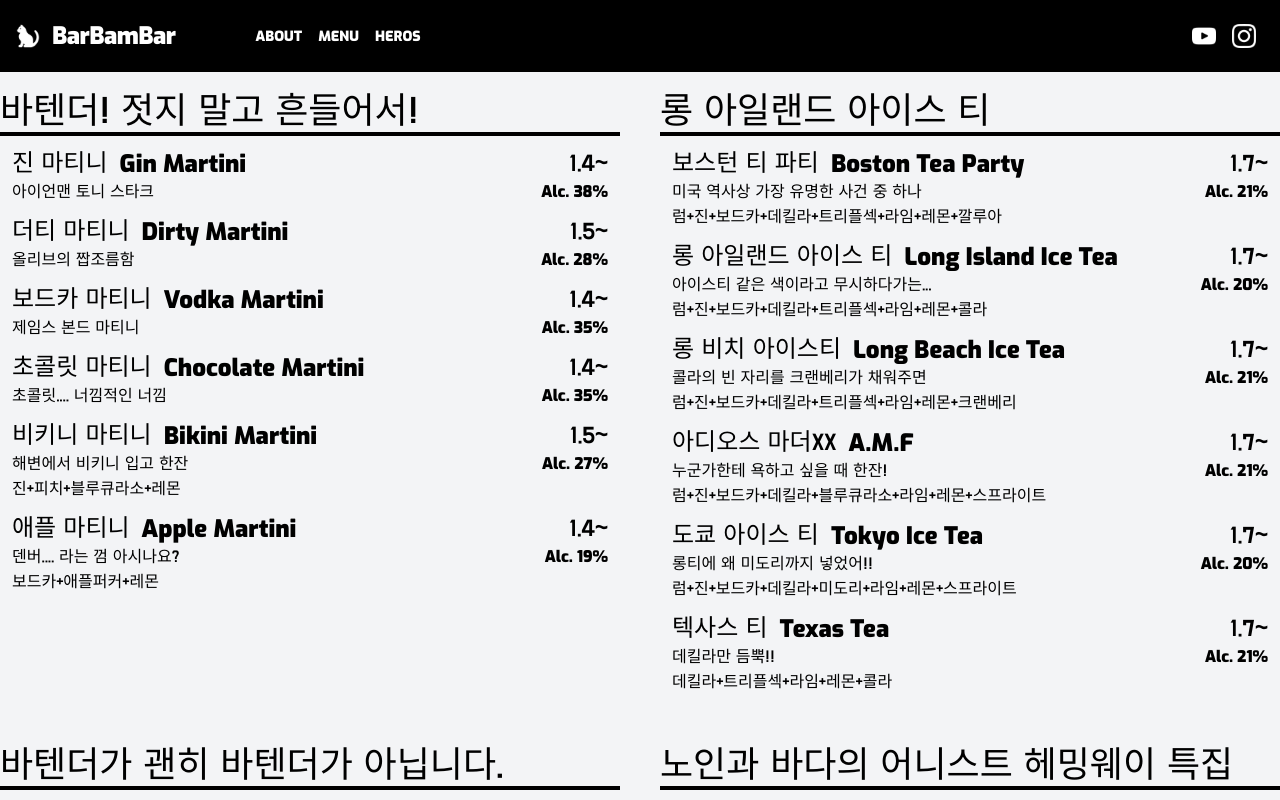
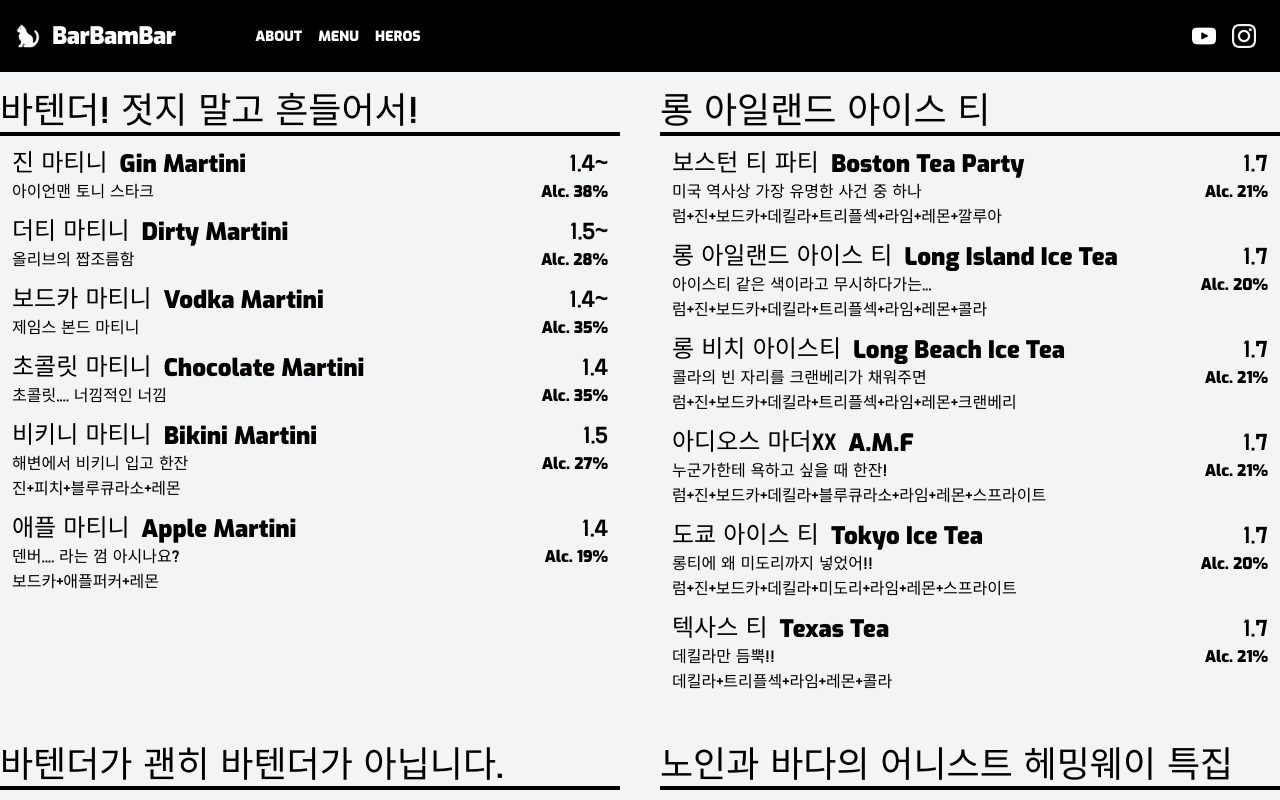
Before and after one commit to rlatmfrl24/barbambar, a Next.js app: page /menu in a window 1280 px wide. Shown: the top 800 px of the page. Built offline with nearby package versions, Linux system fonts and the light colour scheme.

Commit message:
menu 가격 표시 방식 변경

```diff
--- a/components/menu/item.tsx
+++ b/components/menu/item.tsx
@@ -8,6 +8,7 @@ export type MenuItem = {
   alcohol: number;
   ingredients: string[];
   link: string;
+  isModifiable: boolean;
 };
 
 const MenuItemComponent: NextPage<MenuItem> = (item) => {
@@ -16,7 +17,10 @@ const MenuItemComponent: NextPage<MenuItem> = (item) => {
       <p className="flex flex-row justify-between gap-3 font-kor text-2xl">
         <span>{item.name}</span>
         <span className="font-exo">{item.englishName}</span>
-        <span className="flex flex-1 justify-end">{item.price}~</span>
+        <span className="flex flex-1 justify-end">
+          {item.price.toFixed(1)}
+          {item.isModifiable ? `~` : ``}
+        </span>
       </p>
       <p></p>
       <p className="flex flex-row justify-between">
```
